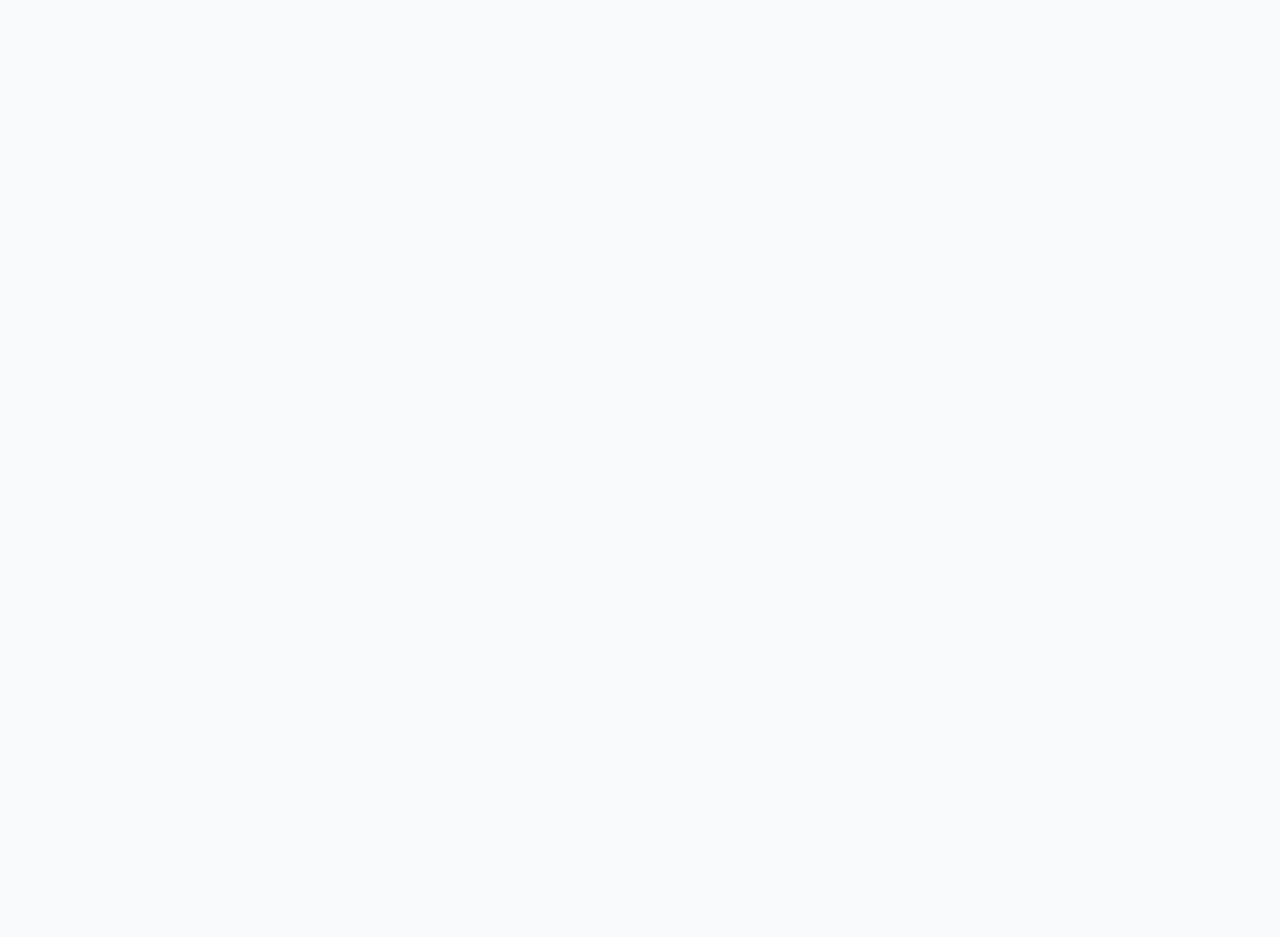
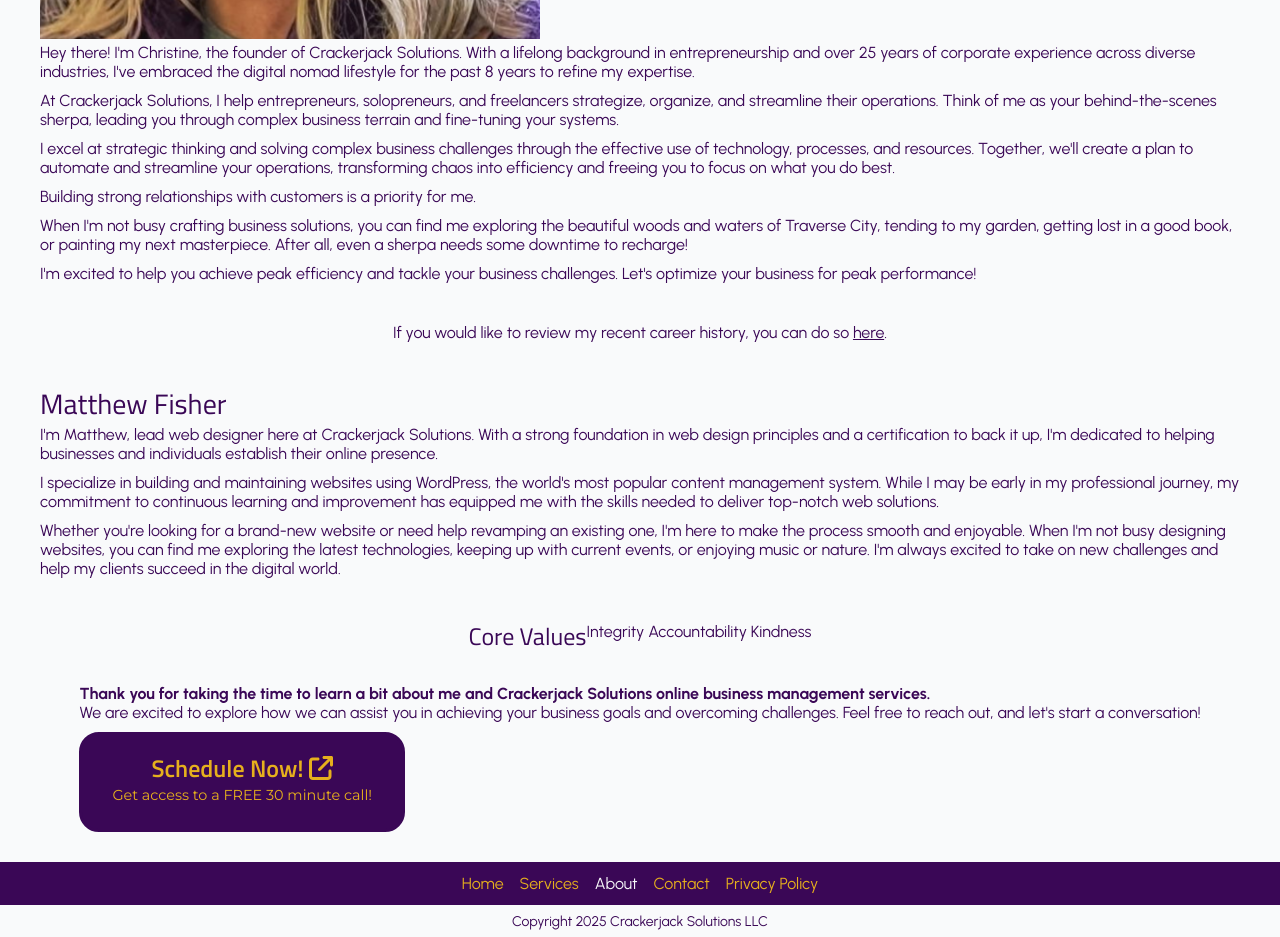
Before and after one commit to mattfishcodes/crackerjack-react, a Next.js app: page /about in a window 1280 px wide. Shown: the part 680-1617 px from the top of the page. Before the commit the page ends 800 px from the top, so only its background shows below. Built offline with nearby package versions, Linux system fonts and the light colour scheme.

Commit message:
add more content

```diff
--- /dev/null
+++ b/src/app/about/page.module.scss
@@ -0,0 +1 @@
+@use '../variables';
--- a/src/app/about/page.tsx
+++ b/src/app/about/page.tsx
@@ -1,10 +1,119 @@
 import React from 'react'
+import Image from 'next/image'
+import Link from 'next/link'
+import styles from './page.module.scss'
+import Section from '../components/Section'
 import Header from '../components/Header'
+import ScheduleButton from '../components/ScheduleButton'
 
 export default function About() {
   return (
     <main>
       <Header title={'About'} />
+
+      <Section>
+        <div>
+          <h3>Christine Warner</h3>
+          <Image
+            src='/christine-headshot.png'
+            alt=''
+            width={500}
+            height={500}
+          />
+          <p>
+            Hey there! I&apos;m Christine, the founder of Crackerjack Solutions.
+            With a lifelong background in entrepreneurship and over 25 years of
+            corporate experience across diverse industries, I&apos;ve embraced
+            the digital nomad lifestyle for the past 8 years to refine my
+            expertise.
+          </p>
+          <p>
+            At Crackerjack Solutions, I help entrepreneurs, solopreneurs, and
+            freelancers strategize, organize, and streamline their operations.
+            Think of me as your behind-the-scenes sherpa, leading you through
+            complex business terrain and fine-tuning your systems.
+          </p>
+          <p>
+            I excel at strategic thinking and solving complex business
+            challenges through the effective use of technology, processes, and
+            resources. Together, we&apos;ll create a plan to automate and
+            streamline your operations, transforming chaos into efficiency and
+            freeing you to focus on what you do best.
+          </p>
+          <p>
+            Building strong relationships with customers is a priority for me.
+          </p>
+          <p>
+            When I&apos;m not busy crafting business solutions, you can find me
+            exploring the beautiful woods and waters of Traverse City, tending
+            to my garden, getting lost in a good book, or painting my next
+            masterpiece. After all, even a sherpa needs some downtime to
+            recharge!
+          </p>
+          <p>
+            I&apos;m excited to help you achieve peak efficiency and tackle your
+            business challenges. Let&apos;s optimize your business for peak
+            performance!
+          </p>
+        </div>
+      </Section>
+
+      <Section>
+        <p>
+          If you would like to review my recent career history, you can do so{' '}
+          <Link href='#' style={{ textDecoration: 'underline' }}>
+            here
+          </Link>
+          .
+        </p>
+      </Section>
+
+      <Section>
+        <div>
+          <h2>Matthew Fisher</h2>
+          <p>
+            I&apos;m Matthew, lead web designer here at Crackerjack Solutions.
+            With a strong foundation in web design principles and a
+            certification to back it up, I&apos;m dedicated to helping
+            businesses and individuals establish their online presence.
+          </p>
+          <p>
+            I specialize in building and maintaining websites using WordPress,
+            the world&apos;s most popular content management system. While I may
+            be early in my professional journey, my commitment to continuous
+            learning and improvement has equipped me with the skills needed to
+            deliver top-notch web solutions.
+          </p>
+          <p>
+            Whether you&apos;re looking for a brand-new website or need help
+            revamping an existing one, I&apos;m here to make the process smooth
+            and enjoyable. When I&apos;m not busy designing websites, you can
+            find me exploring the latest technologies, keeping up with current
+            events, or enjoying music or nature. I&apos;m always excited to take
+            on new challenges and help my clients succeed in the digital world.
+          </p>
+        </div>
+      </Section>
+
+      <Section>
+        <h3>Core Values</h3>
+        <p>Integrity Accountability Kindness</p>
+      </Section>
+
+      <Section>
+        <div>
+          <strong>
+            Thank you for taking the time to learn a bit about me and
+            Crackerjack Solutions online business management services.
+          </strong>
+          <p>
+            We are excited to explore how we can assist you in achieving your
+            business goals and overcoming challenges. Feel free to reach out,
+            and let&apos;s start a conversation!
+          </p>
+          <ScheduleButton color='dark' />
+        </div>
+      </Section>
     </main>
   )
 }
--- a/src/app/components/ScheduleButton.module.scss
+++ b/src/app/components/ScheduleButton.module.scss
@@ -4,7 +4,7 @@
   cursor: pointer;
   border: 3px solid;
   border-radius: 20px;
-  padding: 20px 30px;
+  padding: 15px 30px;
   transition: all 200ms;
 
   span {
--- a/src/app/components/Section.module.scss
+++ b/src/app/components/Section.module.scss
@@ -1,10 +1,10 @@
 .section {
+  margin: 30px 20px;
   display: flex;
   justify-content: center;
 }
 
 .container {
-  padding: 30px 20px;
   max-width: 1200px;
   display: flex;
   flex-flow: column nowrap;
```
Also changed, not shown: src/app/services/page.module.scss (+35 -1 lines), src/app/services/page.tsx (+143 -46 lines), public/christine-headshot.png (added).
